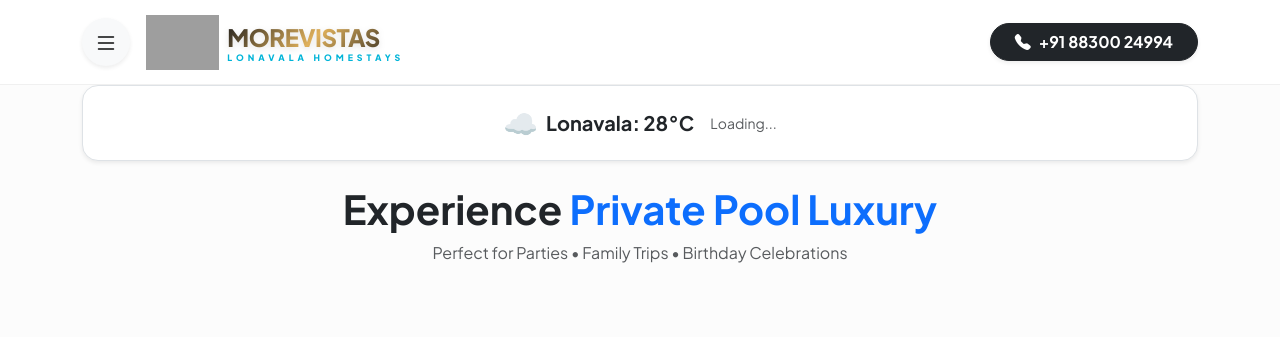
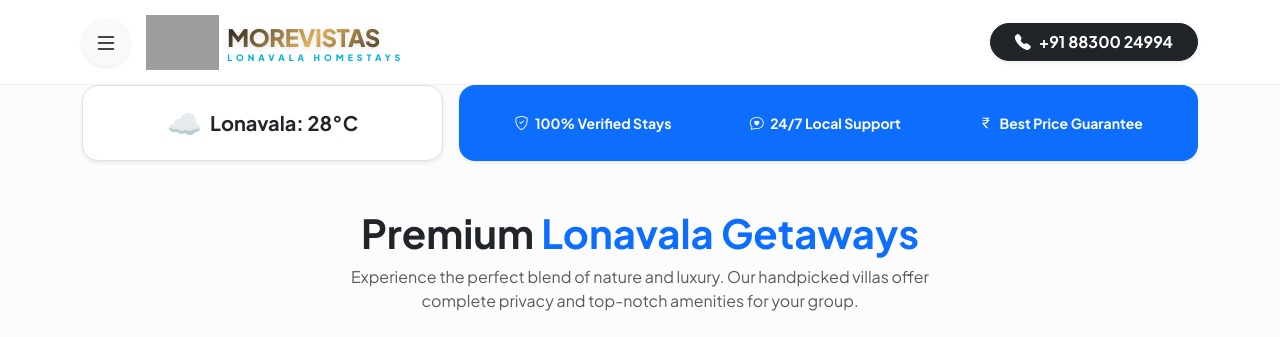
Before and after one commit to Vmtec1993/villa-saas, a Flask app: page / in a window 1280 px wide. Shown: the top 337 px of the page. Run offline with Flask 3, Linux system fonts and the light colour scheme; grey boxes are pictures that could not be loaded.

Commit message:
Update index.html

```diff
--- a/templates/index.html
+++ b/templates/index.html
@@ -5,15 +5,12 @@
 <div class="container-fluid p-0 mb-4">
     <div class="position-relative shadow-lg overflow-hidden">
         <img src="{{ settings.get('Banner_URL', 'https://i.postimg.cc/25hdTQF9/retouch-2026022511311072.jpg') }}"
-             class="w-100 d-block holi-banner-img"
-             alt="Luxury Offer">
-
+             class="w-100 d-block holi-banner-img" alt="Luxury Offer">
         <div class="position-absolute top-0 end-0 m-3">
             <span class="badge bg-danger rounded-pill px-3 py-2 shadow-sm animate-pulse">
                 {{ settings.get('Offer_Text', '🎨 HOLI OFFER LIVE') }}
             </span>
         </div>
-
         <div class="position-absolute bottom-0 start-0 w-100 p-3 text-center" style="background: linear-gradient(transparent, rgba(0,0,0,0.6));">
             <a href="#villaContainer" class="btn btn-light btn-lg rounded-pill fw-bold px-5 shadow-lg border-0 text-danger">BOOK NOW 🚀</a>
         </div>
@@ -22,10 +19,20 @@
 {% endif %}
 
 <div class="container mb-4">
-    <div class="bg-white p-3 rounded-4 shadow-sm border d-flex align-items-center justify-content-center">
-        <div id="weather-icon" class="me-2 fs-3">☁️</div>
-        <div class="fw-bold fs-5 text-dark">Lonavala: <span id="temp">--</span>°C</div>
-        <div id="weather-desc" class="ms-3 text-muted small text-capitalize d-none d-md-block">Loading...</div>
+    <div class="row g-3">
+        <div class="col-md-4">
+            <div class="bg-white p-3 rounded-4 shadow-sm border d-flex align-items-center justify-content-center h-100">
+                <div id="weather-icon" class="me-2 fs-3">☁️</div>
+                <div class="fw-bold fs-5 text-dark">Lonavala: <span id="temp">--</span>°C</div>
+            </div>
+        </div>
+        <div class="col-md-8">
+            <div class="bg-primary text-white p-3 rounded-4 shadow-sm d-flex align-items-center justify-content-around h-100">
+                <div class="small fw-bold"><i class="bi bi-shield-check me-1"></i> 100% Verified Stays</div>
+                <div class="small fw-bold"><i class="bi bi-chat-heart me-1"></i> 24/7 Local Support</div>
+                <div class="small fw-bold"><i class="bi bi-currency-rupee me-1"></i> Best Price Guarantee</div>
+            </div>
+        </div>
     </div>
 </div>
 
@@ -37,20 +44,14 @@
     .price-cut { text-decoration: line-through; color: #6c757d; font-size: 0.9rem; margin-right: 8px; }
     .off-tag { background: #28a745; color: white; font-size: 0.75rem; padding: 2px 10px; border-radius: 5px; font-weight: bold; }
     .sold-out-overlay { position: absolute; top: 15px; left: 15px; background: rgba(0,0,0,0.7); color: white; padding: 5px 15px; border-radius: 50px; font-size: 0.75rem; font-weight: bold; z-index: 5; border: 1px solid rgba(255,255,255,0.3); }
-
     .amenity-tag { background: #f1f3f5; color: #495057; font-size: 0.7rem; padding: 2px 8px; border-radius: 4px; margin-right: 4px; display: inline-block; border: 1px solid #dee2e6; }
-
-    .villa-desc-text {
-        font-family: 'Plus Jakarta Sans', sans-serif;
-        font-size: 0.85rem; color: #555; line-height: 1.5;
-        display: -webkit-box; -webkit-line-clamp: 2; -webkit-box-orient: vertical;
-        overflow: hidden; font-style: italic;
-    }
+    .benefit-card { border-radius: 20px; border: 1px solid #eee; padding: 20px; transition: 0.3s; }
+    .benefit-card:hover { transform: translateY(-5px); box-shadow: 0 10px 20px rgba(0,0,0,0.05); }
 </style>
 
-<div class="container mt-4 text-center">
-    <h1 class="fw-bold display-6">Experience <span class="text-primary">Private Pool Luxury</span></h1>
-    <p class="text-muted">Perfect for Parties • Family Trips • Birthday Celebrations</p>
+<div class="container mt-5 text-center">
+    <h1 class="fw-bold display-6">Premium <span class="text-primary">Lonavala Getaways</span></h1>
+    <p class="text-muted mx-auto" style="max-width: 600px;">Experience the perfect blend of nature and luxury. Our handpicked villas offer complete privacy and top-notch amenities for your group.</p>
 </div>
 
 <div class="container mt-5">
@@ -59,22 +60,15 @@
             {% for villa in villas %}
             <div class="col-md-4">
                 <div class="card h-100 border-0 shadow-sm rounded-4 overflow-hidden position-relative">
-
-                    {% if villa.get('Status')|lower == 'sold out' %}
-                    <div class="sold-out-overlay text-uppercase">🚫 Sold Out</div>
-                    {% endif %}
-
+                    {% if villa.get('Status')|lower == 'sold out' %}<div class="sold-out-overlay text-uppercase">🚫 Sold Out</div>{% endif %}
                     <img src="{{ villa.get('Image_URL') }}" class="card-img-top" style="height:220px; object-fit:cover; {% if villa.get('Status')|lower == 'sold out' %}filter: grayscale(0.8);{% endif %}">
-
                     <div class="card-body p-4 text-start d-flex flex-column">
                         <span class="villa-title-main text-uppercase">{{ villa.get('Villa_Name') }}</span>
-
                         <div class="d-flex gap-2 mt-2 mb-2 small fw-bold text-muted">
                             <span><i class="bi bi-people text-primary"></i> {{ villa.get('Guests') }} Guests</span>
                             <span>•</span>
                             <span><i class="bi bi-door-open text-primary"></i> {{ villa.get('BHK') }} BHK</span>
                         </div>
-
                         <div class="mb-2">
                             {% if villa.get('Amenities') %}
                                 {% for amen in villa.get('Amenities').split('|')[:3] %}
@@ -82,22 +76,13 @@
                                 {% endfor %}
                             {% endif %}
                         </div>
-
-                        <div class="mb-3">
-                            <p class="villa-desc-text">
-                                Spend your day relaxing by your private pool and enjoy the cool mountain air of Lonavala...
-                            </p>
-                        </div>
-
                         <div class="mt-auto">
-                            {# ✅ Fixed Price Logic for your app.py #}
                             {% set current_p = villa.get('Display_Price', 0)|int %}
-
                             {% if current_p > 0 %}
                                 <div class="d-flex align-items-center mb-1">
                                     {% if villa.get('Original_Price')|int > current_p %}
                                         <span class="price-cut">₹{{ villa.get('Original_Price') }}</span>
-                                        <span class="off-tag">OFFER</span>
+                                        <span class="off-tag">SPECIAL OFFER</span>
                                     {% endif %}
                                 </div>
                                 <div class="d-flex align-items-baseline">
@@ -108,7 +93,6 @@
                                 <span class="fs-5 fw-bold text-info">Price on Request</span>
                             {% endif %}
                         </div>
-
                         <div class="mt-3">
                             {% if villa.get('Status')|lower == 'sold out' %}
                             <button class="btn btn-secondary w-100 rounded-pill fw-bold" disabled>Fully Booked</button>
@@ -124,7 +108,35 @@
     </div>
 </div>
 
-{# --- Attractions Section --- #}
+<div class="container py-5 mt-4">
+    <div class="bg-light rounded-5 p-5">
+        <h3 class="fw-bold text-center mb-5">How to Book Your Stay 📅</h3>
+        <div class="row g-4 text-center">
+            <div class="col-md-4">
+                <div class="benefit-card bg-white">
+                    <i class="bi bi-search fs-1 text-primary mb-3 d-block"></i>
+                    <h6 class="fw-bold">1. Select Villa</h6>
+                    <p class="small text-muted mb-0">Browse our curated list of private pool villas.</p>
+                </div>
+            </div>
+            <div class="col-md-4">
+                <div class="benefit-card bg-white">
+                    <i class="bi bi-chat-dots fs-1 text-primary mb-3 d-block"></i>
+                    <h6 class="fw-bold">2. Quick Enquiry</h6>
+                    <p class="small text-muted mb-0">Send us your dates and guest details via form.</p>
+                </div>
+            </div>
+            <div class="col-md-4">
+                <div class="benefit-card bg-white">
+                    <i class="bi bi-calendar-check fs-1 text-primary mb-3 d-block"></i>
+                    <h6 class="fw-bold">3. Confirm & Relax</h6>
+                    <p class="small text-muted mb-0">Pay the token amount and receive your voucher.</p>
+                </div>
+            </div>
+        </div>
+    </div>
+</div>
+
 <div class="container py-5">
     <h3 class="fw-bold mb-4 text-center">Popular Near You 🌄</h3>
     <div class="row g-3">
@@ -149,7 +161,6 @@
             const res = await fetch('https://api.openweathermap.org/data/2.5/weather?q=Lonavala&units=metric&appid=ff33d264f24db26d13749072556f8794');
             const data = await res.json();
             document.getElementById('temp').innerText = Math.round(data.main.temp);
-            document.getElementById('weather-desc').innerText = data.weather[0].description;
             const iconCode = data.weather[0].icon;
             document.getElementById('weather-icon').innerHTML = `<img src="https://openweathermap.org/img/wn/${iconCode}.png" width="40">`;
         } catch (e) { document.getElementById('temp').innerText = "28"; }
```
